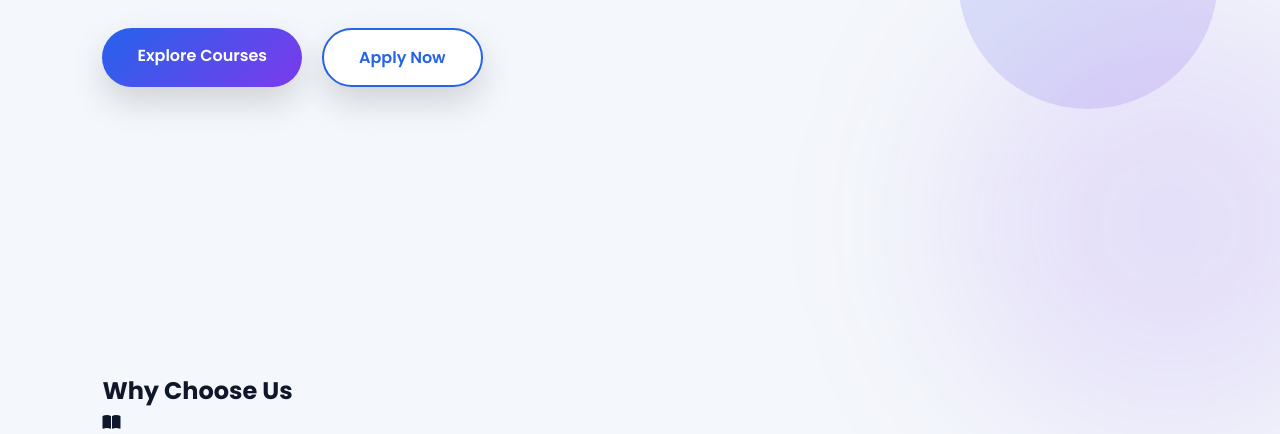
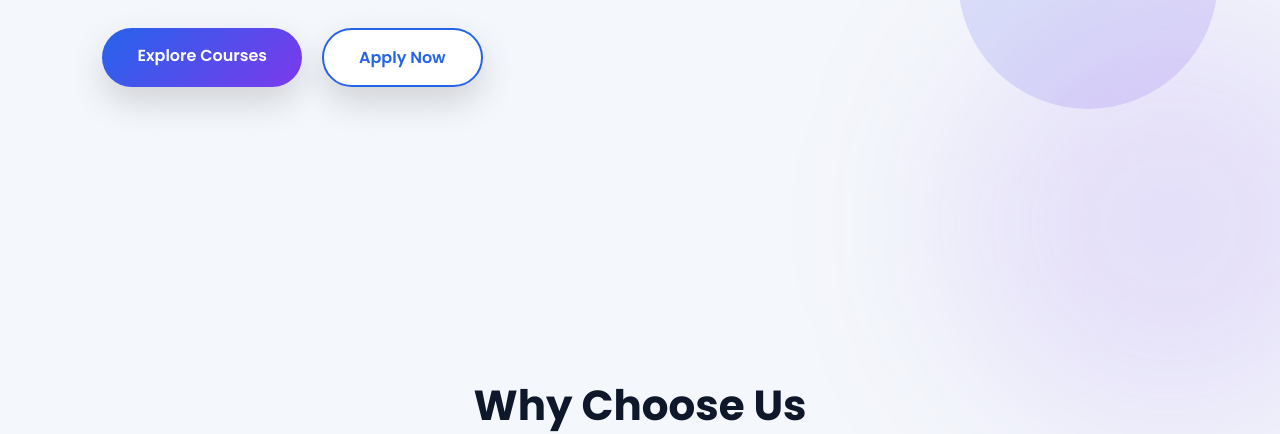
Before and after one commit to skashyap08/college-webpage, a website: page views/index.html in a window 1280 px wide. Shown: the part 518-952 px from the top of the page. Drawn offline with Linux system fonts and the light colour scheme.

Commit message:
updated style.css-7

```diff
--- a/public/style.css
+++ b/public/style.css
@@ -361,3 +361,36 @@ header{
 
     border-radius:20px;
 }
+section h2{
+
+    text-align:center;
+
+    font-size:42px;
+
+    margin-bottom:60px;
+
+    color:var(--dark);
+
+    position:relative;
+}
+
+section h2::after{
+
+    content:"";
+
+    width:120px;
+
+    height:5px;
+
+    border-radius:50px;
+
+    background:var(--gradient);
+
+    position:absolute;
+
+    bottom:-18px;
+
+    left:50%;
+
+    transform:translateX(-50%);
+}
```
